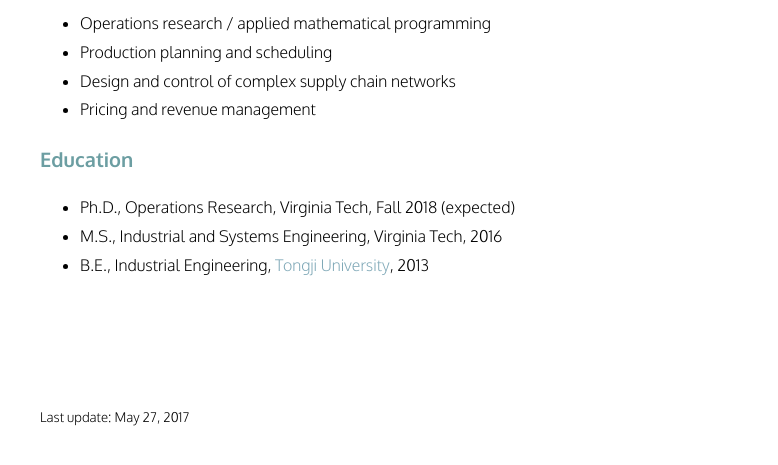
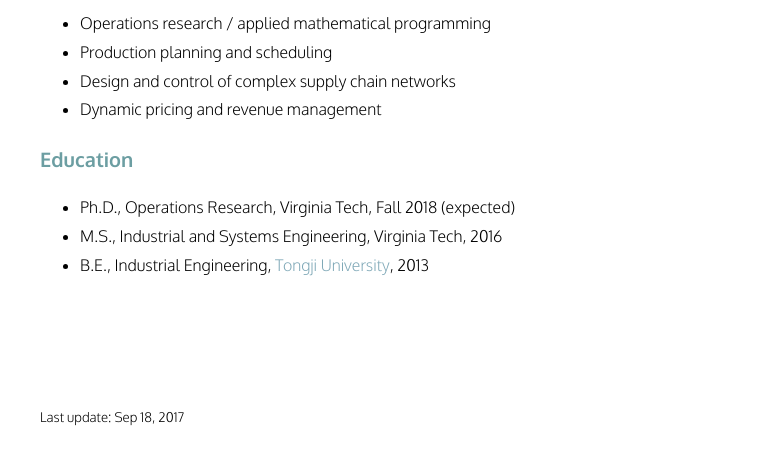
Before and after one commit to fzsun/AcademicPage, a Jekyll site: the page built from index.md, in a window 1280 px wide. Shown: the part 289-754 px from the top of the page, without its empty margins (260-1038 px from the left). Built offline with Jekyll 4.4.1, drawn with Linux system fonts in a browser that asks for light colours; our own code applies the rules of GitHub Pages for plain Markdown files.

Commit message:
Update CV

```diff
--- a/index.md
+++ b/index.md
@@ -11,7 +11,7 @@ I am a Ph.D. candidate in the [Grado Department of Industrial and Systems Engine
 * Operations research / applied mathematical programming
 * Production planning and scheduling
 * Design and control of complex supply chain networks
-* Pricing and revenue management
+* Dynamic pricing and revenue management
 
 ## Education
 
@@ -25,6 +25,6 @@ I am a Ph.D. candidate in the [Grado Department of Industrial and Systems Engine
 
 <br><br><br>
 
-<sub>Last update: May 27, 2017</sub>
+<sub>Last update: Sep 18, 2017</sub>
 
 <br><br>
```
Also changed, not shown: 2 other files.
